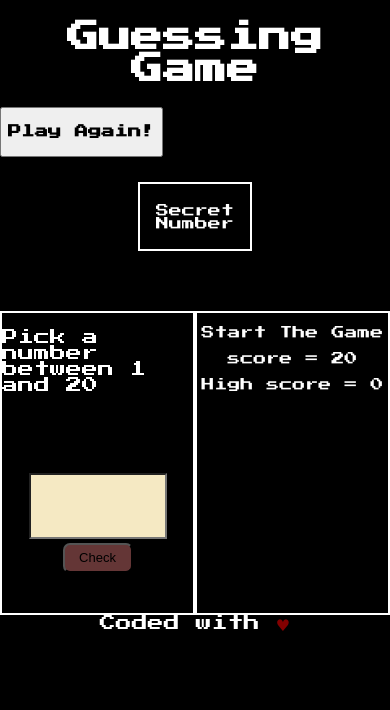
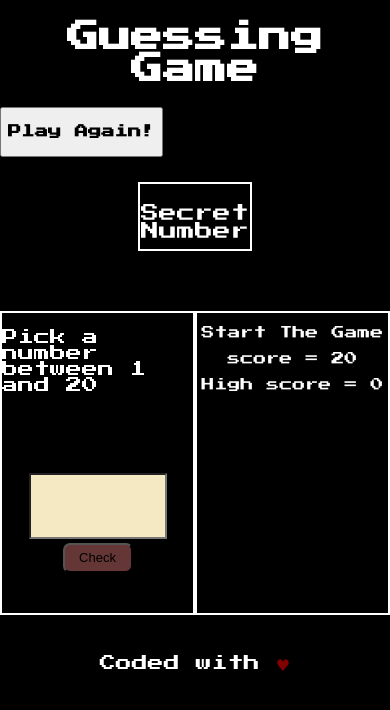
Before and after one commit to Badal-Jha/Guessing-Game, a PHP site: page / in a window 390 px wide. Shown: the top 710 px of the page. Run offline with PHP 8.4, Linux system fonts and the light colour scheme.

Commit message:
emoji updated

```diff
--- a/game.css
+++ b/game.css
@@ -75,7 +75,7 @@ body {
   #secret {
     width: 110px;
     height: 45px;
-    font-size: 13px;
+    font-size: 18px;
 
     margin-top: 25px;
   }
@@ -106,4 +106,12 @@ body {
   .score {
     font-size: 13px;
   }
+  #mob {
+    margin-top: 40px;
+  }
+  /* #massage,
+  #points,
+  #highscore {
+    margin-top: 20px;
+  } */
 }
--- a/game.js
+++ b/game.js
@@ -22,7 +22,7 @@ document.getElementById("submit").addEventListener("click", function () {
       // document.getElementById("massage").textContent =
       //   guess > x ? "To High ☹" : "To Low ☹"; // using conditional operator is good way to write short code
 
-      displayMassage(guess > x ? "To High ☹" : "To Low ☹");
+      displayMassage(guess > x ? "To High 😌" : "To Low 😭");
 
       point--;
       document.getElementById("points").textContent = point;
--- a/home.html
+++ b/home.html
@@ -30,7 +30,7 @@
         <p>High score = <span id="highscore"> 0 </span></p>
       </div>
     </div>
-    <div style="text-align: center">
+    <div style="text-align: center" id="mob">
       Coded with <span style="color: #830000">&#9829;</span>
     </div>
     <script src="game.js"></script>
```
